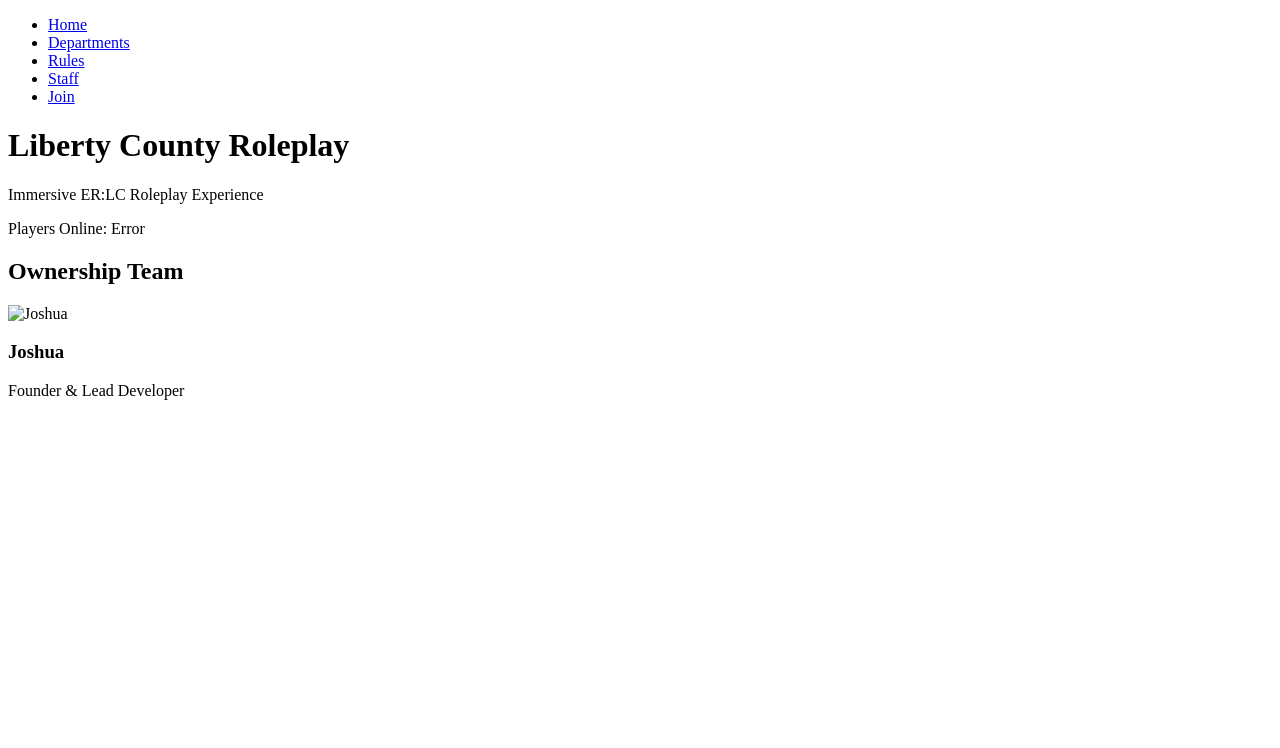
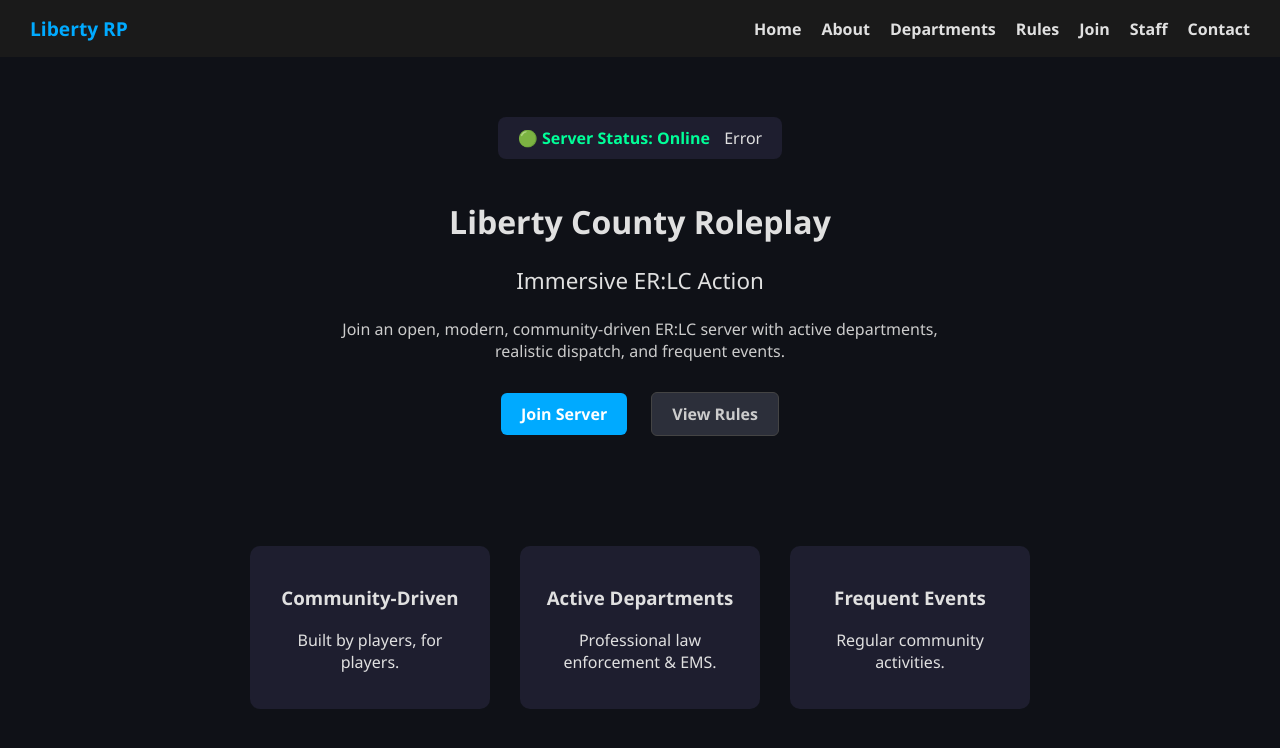
Before and after one commit to MasonBarns/nexusinteractive, a website: page public/index.html in a window 1280 px wide. Drawn offline with Linux system fonts and the light colour scheme; no server answers.

Commit message:
Update layout and styling to match Illinois RP

```diff
--- a/public/index.html
+++ b/public/index.html
@@ -2,35 +2,51 @@
 <html lang="en">
 <head>
   <meta charset="UTF-8">
-  <title>Liberty County RP</title>
+  <title>Liberty County Roleplay</title>
   <link rel="stylesheet" href="style.css">
 </head>
 <body>
   <nav>
+    <div class="nav-brand">Liberty RP</div>
     <ul>
       <li><a href="#">Home</a></li>
+      <li><a href="#">About</a></li>
       <li><a href="#">Departments</a></li>
       <li><a href="#">Rules</a></li>
+      <li><a href="#">Join</a></li>
       <li><a href="#">Staff</a></li>
-      <li><a href="#">Join</a></li>
+      <li><a href="#">Contact</a></li>
     </ul>
   </nav>
 
   <header>
+    <div class="status">
+      <span class="online">🟢 Server Status: Online</span>
+      <span id="players">Loading...</span>
+    </div>
     <h1>Liberty County Roleplay</h1>
-    <p class="tagline">Immersive ER:LC Roleplay Experience</p>
-    <div id="server-status">Players Online: <span id="players">Loading...</span></div>
+    <p class="tagline">Immersive ER:LC Action</p>
+    <p class="description">Join an open, modern, community-driven ER:LC server with active departments, realistic dispatch, and frequent events.</p>
+    <div class="buttons">
+      <a href="#" class="btn primary">Join Server</a>
+      <a href="#" class="btn secondary">View Rules</a>
+    </div>
   </header>
 
-  <section id="ownership">
-    <h2>Ownership Team</h2>
-    <div class="owner">
-      <img src="owner-avatar.png" alt="Joshua">
-      <h3>Joshua</h3>
-      <p>Founder & Lead Developer</p>
+  <section class="features">
+    <div class="feature">
+      <h3>Community-Driven</h3>
+      <p>Built by players, for players.</p>
+    </div>
+    <div class="feature">
+      <h3>Active Departments</h3>
+      <p>Professional law enforcement & EMS.</p>
+    </div>
+    <div class="feature">
+      <h3>Frequent Events</h3>
+      <p>Regular community activities.</p>
     </div>
   </section>
-
-  <script src="script.js"></script>
 </body>
+<script src="script.js"></script>
 </html>
--- a/public/script.js
+++ b/public/script.js
@@ -2,7 +2,7 @@ async function updatePlayerCount() {
   try {
     const res = await fetch('/api/server-info');
     const data = await res.json();
-    document.getElementById('players').textContent = data.currentPlayers;
+    document.getElementById('players').textContent = `${data.currentPlayers} Players`;
   } catch (err) {
     document.getElementById('players').textContent = 'Error';
   }
--- a/public/style.css
+++ b/public/style.css
@@ -0,0 +1,105 @@
+body {
+  margin: 0;
+  font-family: 'Segoe UI', Tahoma, sans-serif;
+  background-color: #0f1117;
+  color: #e0e0e0;
+}
+
+nav {
+  background-color: #1a1a1a;
+  padding: 15px 30px;
+  display: flex;
+  justify-content: space-between;
+  align-items: center;
+}
+
+.nav-brand {
+  font-weight: bold;
+  color: #00aaff;
+  font-size: 1.2em;
+}
+
+nav ul {
+  list-style: none;
+  display: flex;
+  gap: 20px;
+  margin: 0;
+  padding: 0;
+}
+
+nav ul li a {
+  color: #e0e0e0;
+  text-decoration: none;
+  font-weight: bold;
+}
+
+header {
+  text-align: center;
+  padding: 60px 20px;
+}
+
+.status {
+  background-color: #1e1e2f;
+  padding: 10px 20px;
+  border-radius: 8px;
+  display: inline-block;
+  margin-bottom: 20px;
+  font-size: 1em;
+}
+
+.online {
+  color: #00ff99;
+  font-weight: bold;
+  margin-right: 10px;
+}
+
+.tagline {
+  font-size: 1.4em;
+  margin-top: 10px;
+}
+
+.description {
+  max-width: 600px;
+  margin: 20px auto;
+  font-size: 1em;
+  color: #ccc;
+}
+
+.buttons {
+  margin-top: 20px;
+}
+
+.btn {
+  display: inline-block;
+  padding: 10px 20px;
+  margin: 10px;
+  border-radius: 6px;
+  text-decoration: none;
+  font-weight: bold;
+}
+
+.primary {
+  background-color: #00aaff;
+  color: white;
+}
+
+.secondary {
+  background-color: #2c2f3a;
+  color: #ccc;
+  border: 1px solid #444;
+}
+
+.features {
+  display: flex;
+  justify-content: center;
+  gap: 30px;
+  padding: 40px 20px;
+}
+
+.feature {
+  background-color: #1e1e2f;
+  padding: 20px;
+  border-radius: 10px;
+  width: 200px;
+  text-align: center;
+}
```
